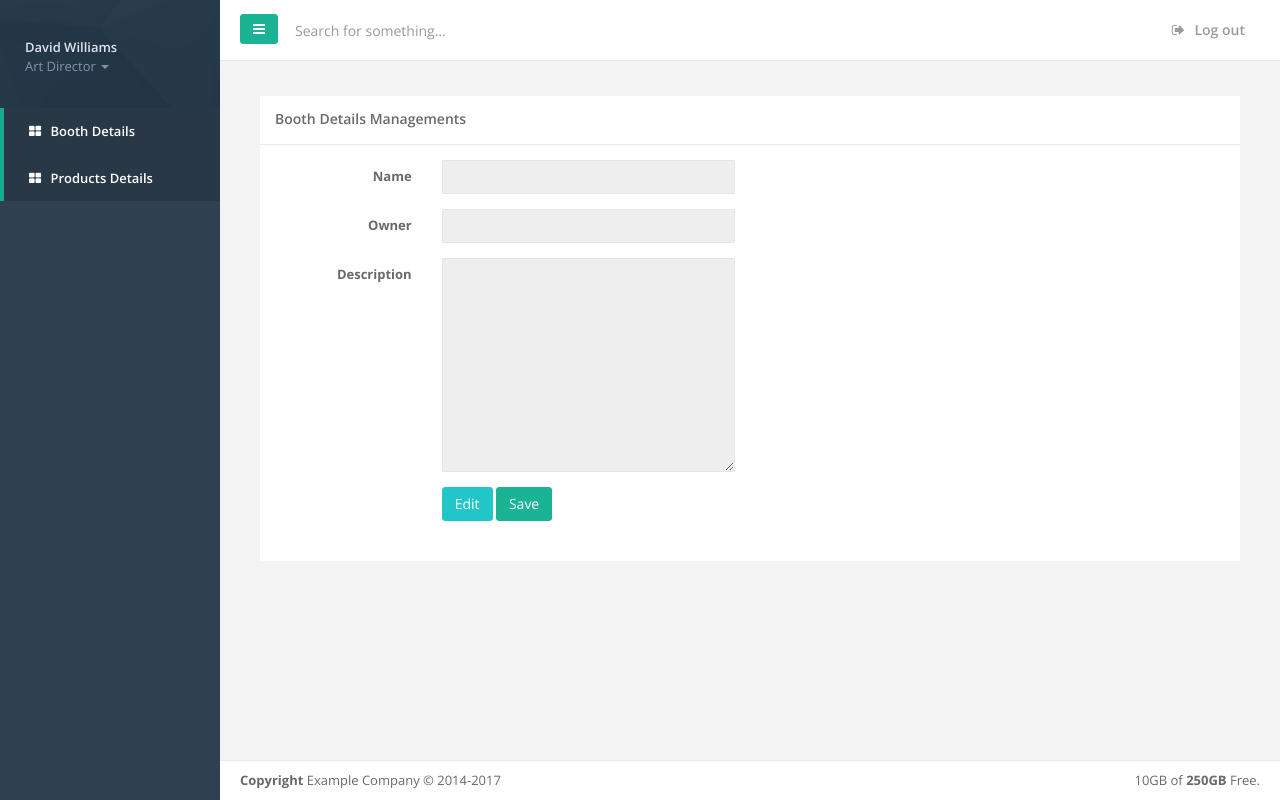
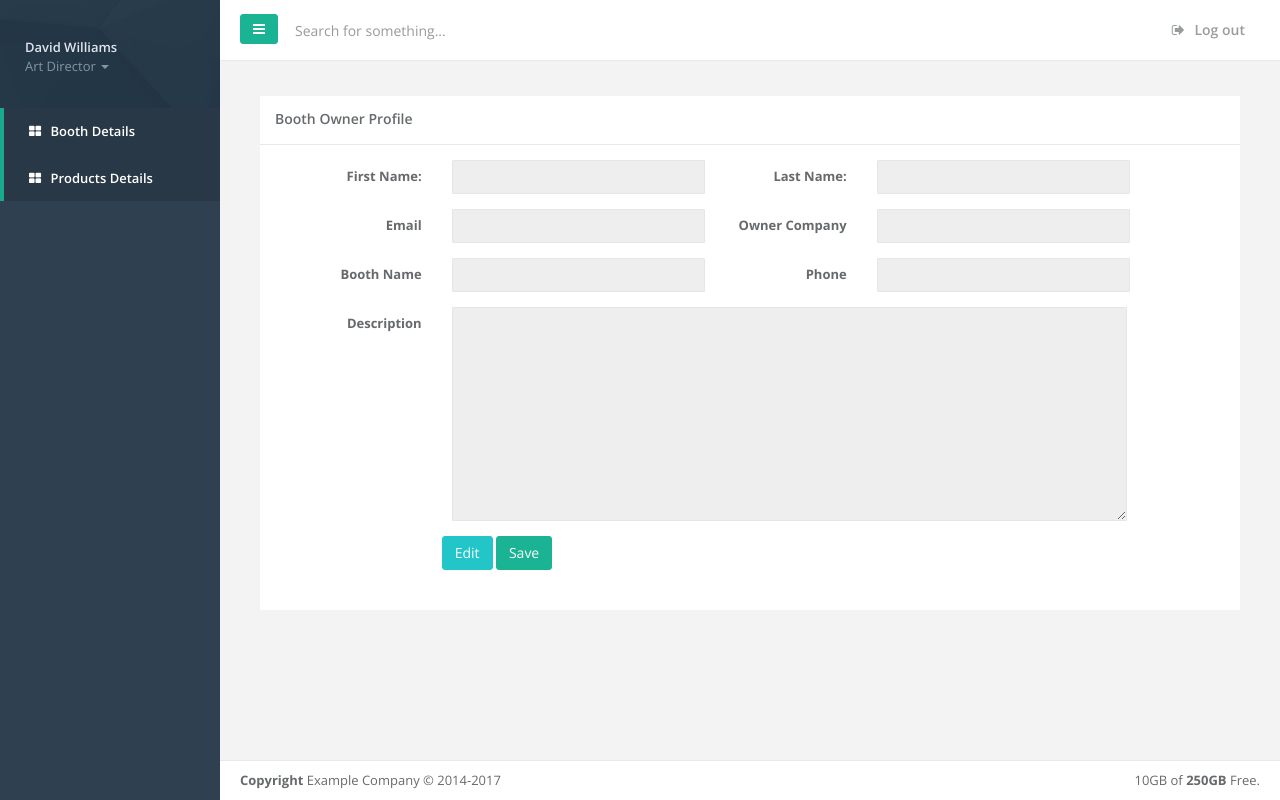
Before and after one commit to ParsIOT/rahjoo_server, a Django app: page /booth/ in a window 1280 px wide. Run offline with Django 3.2, Linux system fonts and the light colour scheme; a user stored in the database is signed in; data comes from the database, SQL or seed files in the repository; parts of the project's set-up code (start-up, migrations or seed data) failed here and were passed over; some libraries are stand-ins or nearby versions.

Commit message:
Add Booth Owner Profile

```diff
--- a/boothManagement/admin.py
+++ b/boothManagement/admin.py
@@ -3,4 +3,4 @@ from .models import *
 
 # Register your models here.
 admin.site.register(Product_Details)
-admin.site.register(Booth_Owner_Profile)
+admin.site.register(Booth_Owner)
--- a/boothManagement/forms.py
+++ b/boothManagement/forms.py
@@ -1,17 +1,42 @@
 from django import forms
-from .models import Booth_Owner_Profile
+from .models import Booth_Owner
 from django.contrib.auth.models import User
-from django.contrib.auth import views
 
 
-class Booth_Details_Form(forms.ModelForm):
+class Booth_Owner_Profile(forms.ModelForm):
 	class Meta:
-		model = Booth_Owner_Profile
-		fields = '__all__'
+		model = Booth_Owner
+		fields = ['firstName', 'lastName', 'email', 'company', 'description', 'boothName', 'phone']
 
-	name = forms.CharField(max_length=100, widget=forms.TextInput(attrs={'class': 'form-control editable_element', 'disabled': 'true'}))
-	owner = forms.CharField(max_length=200, widget=forms.TextInput(attrs={'class': 'form-control editable_element', 'disabled': 'true'}))
+	def __init__(self, user, *args, **kwargs):
+		self.user = user
+		self.request = kwargs.pop('request', None)
+		super(Booth_Owner_Profile, self).__init__(*args, **kwargs)
+
+	firstName = forms.CharField(max_length=100, widget=forms.TextInput(attrs={'class': 'form-control editable_element', 'disabled': 'true'}))
+	lastName = forms.CharField(max_length=100, widget=forms.TextInput(attrs={'class': 'form-control editable_element', 'disabled': 'true'}))
+	email = forms.EmailField(max_length=40, widget=forms.TextInput(attrs={'class': 'form-control editable_element', 'disabled': 'true'}))
+	boothName = forms.CharField(max_length=50, widget=forms.TextInput(attrs={'class': 'form-control editable_element', 'disabled': 'true'}))
+	company = forms.CharField(max_length=50, widget=forms.TextInput(attrs={'class': 'form-control editable_element', 'disabled': 'true'}))
+	phone = forms.CharField(max_length=12, widget=forms.TextInput(attrs={'class': 'form-control editable_element', 'disabled': 'true'}))
 	description = forms.CharField(max_length=300, widget=forms.Textarea(attrs={'class': 'form-control editable_element', 'disabled': 'true'}))
+
+	def clean(self):
+		super(Booth_Owner_Profile, self).clean()
+		return self.cleaned_data
+
+	def save(self, commit=True):
+		u = super(Booth_Owner_Profile, self).save(commit=False)
+		u.user.first_name = self.cleaned_data.get('firstName')
+		u.user.last_name = self.cleaned_data.get('lastName')
+		u.user.email = self.cleaned_data.get('email')
+		u.company = self.cleaned_data.get('company', '')
+		u.boothName = self.cleaned_data.get('boothName', '')
+		u.phone = self.cleaned_data.get('phone', '')
+		u.description = self.cleaned_data.get('description', '')
+		u.user.save()
+		u.save()
+		return u
 
 
 class Login_Form(forms.ModelForm):
--- a/boothManagement/models.py
+++ b/boothManagement/models.py
@@ -2,18 +2,32 @@ from __future__ import unicode_literals
 
 from django.db import models
 from django.contrib.auth.models import User
+from django.db.models.signals import post_save
+from django.dispatch import receiver
 
 
-class Booth_Owner_Profile(models.Model):
+class Booth_Owner(models.Model):
 	id = models.AutoField(primary_key=True)
 	user = models.OneToOneField(User, on_delete=models.CASCADE)
-	name = models.CharField(max_length=50)
+	boothName = models.CharField(max_length=50)
 	company = models.CharField(max_length=50)
 	phone = models.CharField(max_length=12)
 	description = models.CharField(max_length=300)
 
 	def __str__(self):
-		return self.name
+		# return  str("Booth '" + str(self.boothName) + "' owned by '" + str(self.user.username) + "'")
+		return self.boothName
+
+
+@receiver(post_save, sender=User)
+def create_user_profile(sender, instance, created, **kwargs):
+	if created:
+		Booth_Owner.objects.create(user=instance)
+
+
+# @receiver(post_save, sender=User)
+# def save_user_profile(sender, instance, **kwargs):
+# 	instance.BoothOwner.save()
 
 
 class Product_Details(models.Model):
@@ -23,7 +37,7 @@ class Product_Details(models.Model):
 	description = models.CharField(max_length=300)
 	price = models.IntegerField()
 	status = models.BooleanField(default=True)
-	owner_booth = models.ForeignKey(Booth_Owner_Profile, on_delete=models.CASCADE)
+	owner_booth = models.ForeignKey(Booth_Owner, on_delete=models.CASCADE)
 
 	def __str__(self):
-		return self.name + " owned by " + self.owner_booth.name
+		return "Product '" + self.name + "' owned by booth '" + self.owner_booth.boothName + "'"
--- a/boothManagement/urls.py
+++ b/boothManagement/urls.py
@@ -2,8 +2,8 @@ from django.conf.urls import url
 from . import views, forms
 
 urlpatterns = [
-	url(r'^$', views.save_booth_details, name='index'),
-	url(r'^saveBoothDetails/$', views.save_booth_details, name='saveBoothDetails'),
+	url(r'^$', views.BoothOwnerProfile, name='index'),
+	url(r'^saveBoothDetails/$', views.BoothOwnerProfile, name='saveBoothDetails'),
 	url(r'^viewBoothList/$', views.view_booth_List, name='viewBoothList'),
 	url(r'^viewProductsDetails/$', views.view_products_details, name='viewProductsDetails'),
 	url(r'^viewProductsList/$', views.view_Products_list, name='viewProductsList'),
--- a/boothManagement/views.py
+++ b/boothManagement/views.py
@@ -1,12 +1,11 @@
 import http, json
 
 from django.contrib.auth.decorators import login_required
-from django.http import HttpResponse, HttpResponseRedirect, JsonResponse
+from django.http import HttpResponse, HttpResponseRedirect
 from django.template import loader
 from django.shortcuts import render, render_to_response
-from django.contrib.auth import authenticate
 from django.contrib.auth import authenticate, login, logout
-from .forms import Booth_Details_Form, Login_Form
+from .forms import Booth_Owner_Profile, Login_Form
 from .models import *
 
 
@@ -17,20 +16,22 @@ def index(request):
 
 
 @login_required
-def save_booth_details(request):
+def BoothOwnerProfile(request):
 	currentUser = User.objects.get(username=request.user.username)
 
 	if request.method == 'POST':
-		form = Booth_Details_Form(data=request.POST)
-
-		print(form.errors)
-		if form.is_valid():
-			form.save()
+		profile_form = Booth_Owner_Profile(data=request.POST or None, user=request.user, request=request)
+		print(profile_form.errors)
+		if profile_form.is_valid():
+			profile_form.instance = Booth_Owner.objects.get(user=request.user)
+			profile_form.save(commit=False)
+			profile_form.user = request.user
+			profile_form.save()
 			return HttpResponseRedirect('#')
 	else:
-		form = Booth_Details_Form()
+		profile_form = Booth_Owner_Profile(user=request.user)
 
-	return render(request, 'Booth_Management.html', {'form': form})
+	return render(request, 'Booth_Management.html', {'form': profile_form})
 
 
 @login_required
@@ -39,7 +40,7 @@ def view_booth_List(request):
 	response = {'booths': []}
 	r = {}
 	for booth in booths:
-		r['name'] = booth.name
+		r['name'] = booth.BoothName
 		r['owner'] = booth.owner.user.get_username()
 		r['description'] = booth.description
 		response['booths'].append(r)
--- a/templates/Booth_Management.html
+++ b/templates/Booth_Management.html
@@ -16,26 +16,58 @@
             <div class="panel-body">
                 <div class="ibox float-e-margins">
                     <div class="ibox-title" style="border-width: 0px">
-                        <h5>Booth Details Managements </h5>
+                        <h5>Booth Owner Profile </h5>
                     </div>
                     <div class="ibox-content">
                         <form action="" method="post" class="form-horizontal">{% csrf_token %}
-                            <div class="form-group">
-                                <label class="col-sm-2 control-label">Name</label>
-                                <div class="col-sm-4">
-                                    {{ form.name }}
+                            <div class="col-md-12">
+                                <div class="form-group col-md-6">
+                                    <label class="col-sm-4 control-label">First Name:</label>
+                                    <div class="col-sm-8">
+                                        {{ form.firstName }}
+                                    </div>
+                                </div>
+                                <div class="form-group col-md-6">
+                                    <label class="col-sm-4 control-label">Last Name:</label>
+                                    <div class="col-sm-8">
+                                        {{ form.lastName }}
+                                    </div>
                                 </div>
                             </div>
-                            <div class="form-group">
-                                <label class="col-sm-2 control-label">Owner</label>
-                                <div class="col-sm-4">
-                                    {{ form.owner }}
+                            <div class="col-md-12">
+                                <div class="form-group col-md-6">
+                                    <label class="col-sm-4 control-label">Email</label>
+                                    <div class="col-sm-8">
+                                        {{ form.email }}
+                                    </div>
+                                </div>
+                                <div class="form-group col-md-6">
+                                    <label class="col-sm-4 control-label">Owner Company</label>
+                                    <div class="col-sm-8">
+                                        {{ form.company }}
+                                    </div>
                                 </div>
                             </div>
-                            <div class="form-group">
-                                <label class="col-sm-2 control-label">Description</label>
-                                <div class="col-sm-4">
-                                    {{ form.description }}
+                            <div class="col-md-12">
+                                <div class="form-group col-md-6">
+                                    <label class="col-sm-4 control-label">Booth Name</label>
+                                    <div class="col-sm-8">
+                                        {{ form.boothName }}
+                                    </div>
+                                </div>
+                                <div class="form-group col-md-6">
+                                    <label class="col-sm-4 control-label">Phone</label>
+                                    <div class="col-sm-8">
+                                        {{ form.phone }}
+                                    </div>
+                                </div>
+                            </div>
+                            <div class="col-md-12">
+                                <div class="form-group">
+                                    <label class="col-sm-2 control-label">Description</label>
+                                    <div class="col-sm-9">
+                                        {{ form.description }}
+                                    </div>
                                 </div>
                             </div>
                             <div class="form-group">
```
Also changed, not shown: boothManagement/migrations/0002_auto_20170315_0814.py (added), boothManagement/migrations/0003_auto_20170315_1150.py (added).
